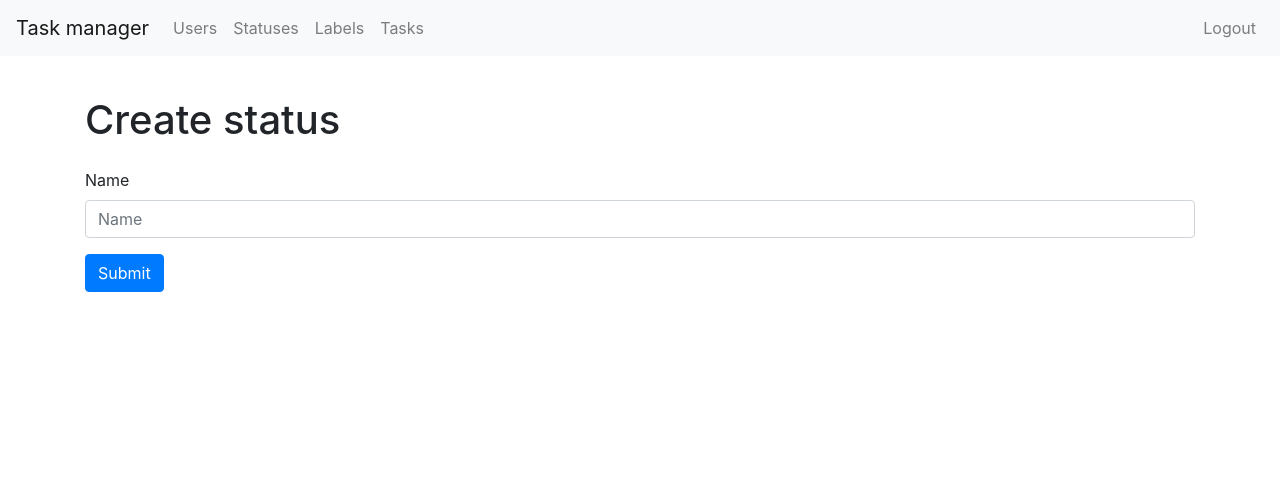
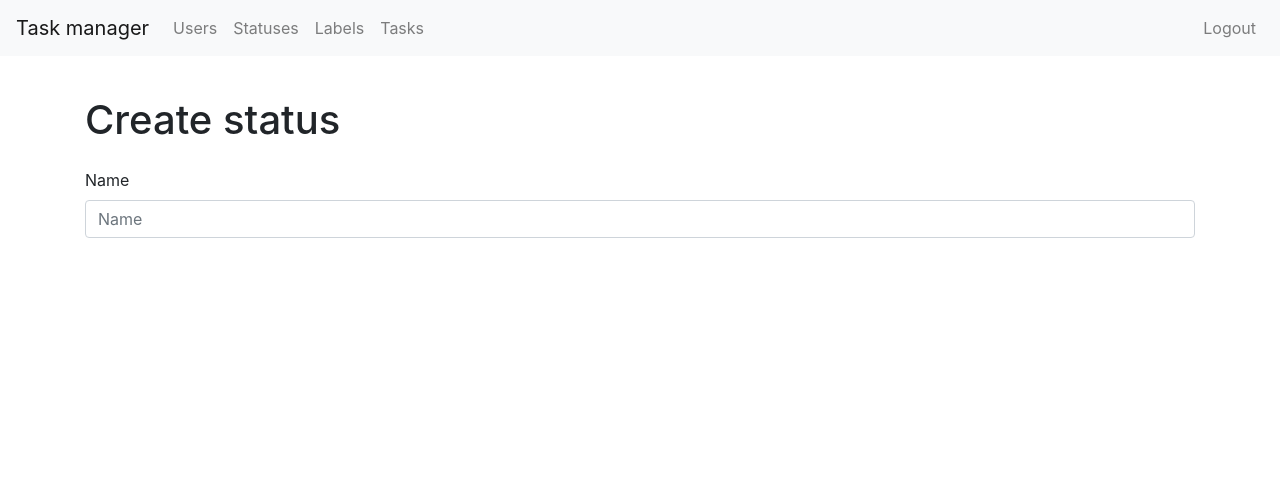
Before and after one commit to Corrosion667/python-project-lvl4, a Django app: page /statuses/create/ in a window 1280 px wide. Shown: the top 491 px of the page. Run offline with Django 4.2, Linux system fonts and the light colour scheme; the visitor is signed in with stand-in values (Sample User, id 1); some libraries are stand-ins or nearby versions.

Commit message:
update create status template

```diff
--- a/task_manager/templates/create_status.html
+++ b/task_manager/templates/create_status.html
@@ -8,6 +8,6 @@
 <form method="post">
     {% csrf_token %}
     {% bootstrap_form form %}
-    <button type="submit" class="btn btn-primary">{% trans 'Submit' %}</button>
+    {% buttons submit='Create' %}{% endbuttons %}
 </form>
 {% endblock %}
```
